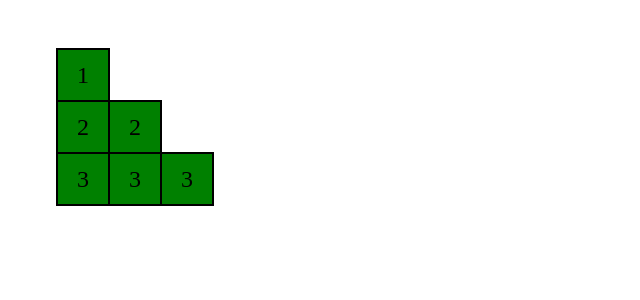
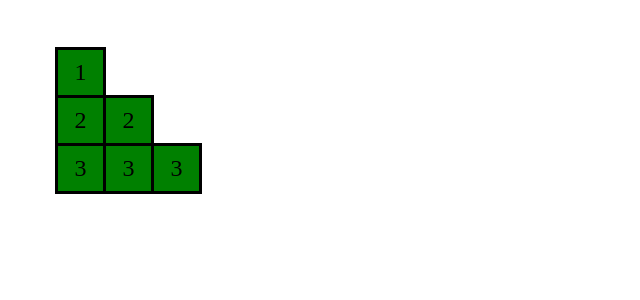
Before and after one commit to Teguhzy24/pw2025_243040003, a PHP site: page /1c.php in a window 1280 px wide. Shown: the top 300 px of the page, without its empty margins (0-640 px from the left). Run offline with PHP 8.4, Linux system fonts and the light colour scheme.

Commit message:
sudah mengerjakan latihan php

```diff
--- a/tugas/tugas1/1a.php
+++ b/tugas/tugas1/1a.php
@@ -1,6 +1,6 @@
 <?php
-    $topi_bundar = "<h2> <i> Topi Saya Bundar,";
-    $bundar_topi = "Bundar Topi Saya </i></h2>";
+    $topi_bundar = "\"Topi Saya Bundar,";
+    $bundar_topi = "Bundar Topi Saya\"";
 
-    echo  $topi_bundar . " " .  $bundar_topi;
+    echo  "<h2><i>" . $topi_bundar . " " .  $bundar_topi . "</i></h2>";
 ?>
--- a/tugas/tugas1/1c.php
+++ b/tugas/tugas1/1c.php
@@ -3,49 +3,49 @@
 <head>
     <meta charset="UTF-8">
     <meta name="viewport" content="width=device-width, initial-scale=1.0">
-    <title>Numbered Grid</title>
+    <title>kotak bertangga</title>
     <style>
         .grid {
             display: grid;
-            grid-template-columns: repeat(3, 50px);
-            grid-template-rows: repeat(3, 50px);
-            gap: 2px;
+            grid-template-columns: repeat(5, 45px);
+            grid-template-rows: repeat(5, 45px);
+            gap: 3px;
             align-items: center;
             justify-items: center;
             margin: 50px;
         }
-        .box {
-            width: 50px;
-            height: 50px;
+        .kotak {
+            width: 45px;
+            height: 45px;
             background-color: green;
             color: black;
             font-size: 24px;
             display: flex;
             align-items: center;
             justify-content: center;
-            border: 2px solid black;
+            border: 3px solid black;
         }
-        .row-1 {
+        .ke-1 {
             grid-column: 1 / 2;
             grid-row: 1 / 2;
         }
-        .row-2-1 {
-            grid-column: 1 / 2;
+        .ke-2-1 {
+             grid-column: 1 / 2;
             grid-row: 2 / 3;
         }
-        .row-2-2 {
+        .ke-2-2 {
             grid-column: 2 / 3;
             grid-row: 2 / 3;
         }
-        .row-3-1 {
+        .ke-3-1 {
             grid-column: 1 / 2;
             grid-row: 3 / 4;
         }
-        .row-3-2 {
+        .ke-3-2 {
             grid-column: 2 / 3;
             grid-row: 3 / 4;
         }
-        .row-3-3 {
+        .ke-3-3 {
             grid-column: 3 / 4;
             grid-row: 3 / 4;
         }
@@ -53,12 +53,12 @@
 </head>
 <body>
     <div class="grid">
-        <div class="box row-1">1</div>
-        <div class="box row-2-1">2</div>
-        <div class="box row-2-2">2</div>
-        <div class="box row-3-1">3</div>
-        <div class="box row-3-2">3</div>
-        <div class="box row-3-3">3</div>
+        <div class="kotak ke-1">1</div>
+        <div class="kotak ke-2-1">2</div>
+        <div class="kotak ke-2-2">2</div>
+        <div class="kotak ke-3-1">3</div>
+        <div class="kotak ke-3-2">3</div>
+        <div class="kotak ke-3-3">3</div>
     </div>
 </body>
 </html>
```
